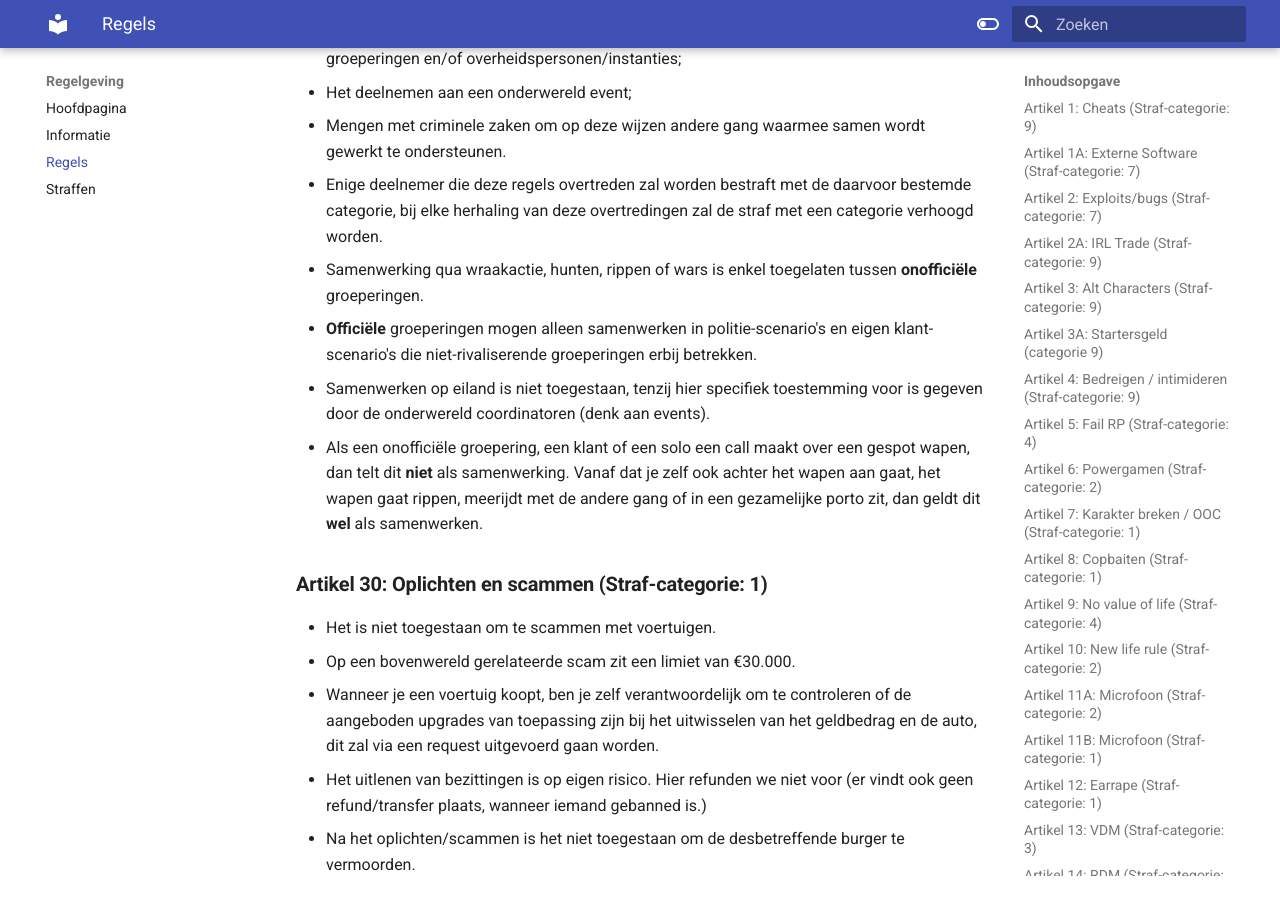
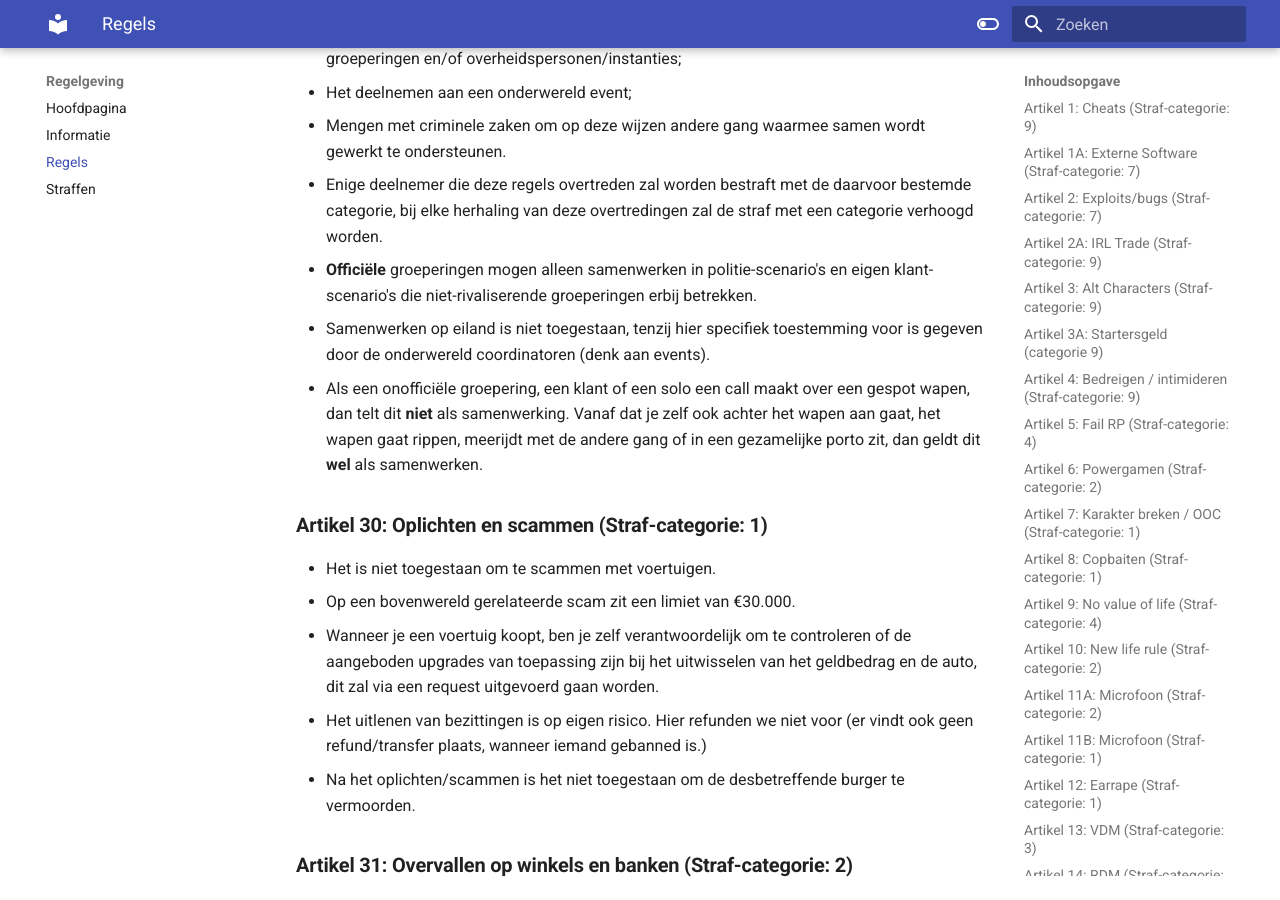
Before and after one commit to ZuiderVeenRP/apv, an MkDocs documentation site: the page built from docs/algemeen.md, in a window 1280 px wide and 900 px high, scrolled down 11401 px. Built offline with MkDocs 1.6.1 and Material for MkDocs 9.7.7, drawn with Linux system fonts in a browser that asks for light colours; comment, search, counter and statistics services are not loaded.

Commit message:
Update algemeen.md

```diff
--- a/docs/algemeen.md
+++ b/docs/algemeen.md
@@ -254,7 +254,6 @@
    * Het deelnemen aan een onderwereld event;
    * Mengen met criminele zaken om op deze wijzen andere gang waarmee samen wordt gewerkt te ondersteunen.
 - Enige deelnemer die deze regels overtreden zal worden bestraft met de daarvoor bestemde categorie, bij elke herhaling van deze overtredingen zal de straf met een categorie verhoogd worden.
-- Samenwerking qua wraakactie, hunten, rippen of wars is enkel toegelaten tussen **onofficiële** groeperingen.
 - **Officiële** groeperingen mogen alleen samenwerken in politie-scenario's en eigen klant-scenario's die niet-rivaliserende groeperingen erbij betrekken.
 - Samenwerken op eiland is niet toegestaan, tenzij hier specifiek toestemming voor is gegeven door de onderwereld coordinatoren (denk aan events).
 - Als een onofficiële groepering, een klant of een solo een call maakt over een gespot wapen, dan telt dit **niet** als samenwerking. Vanaf dat je zelf ook achter het wapen aan gaat, het wapen gaat rippen, meerijdt met de andere gang of in een gezamelijke porto zit, dan geldt dit **wel** als samenwerken.
```
